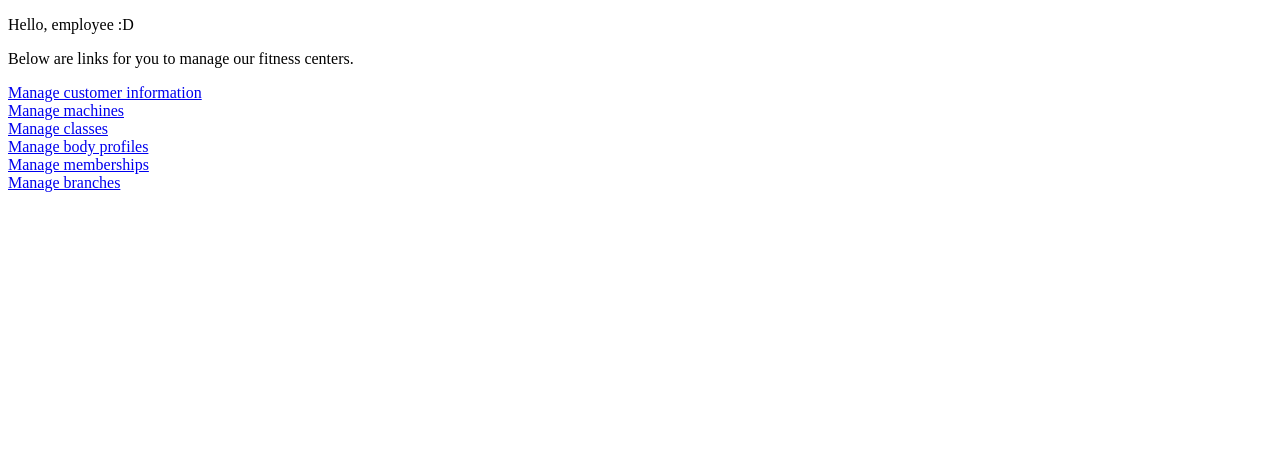
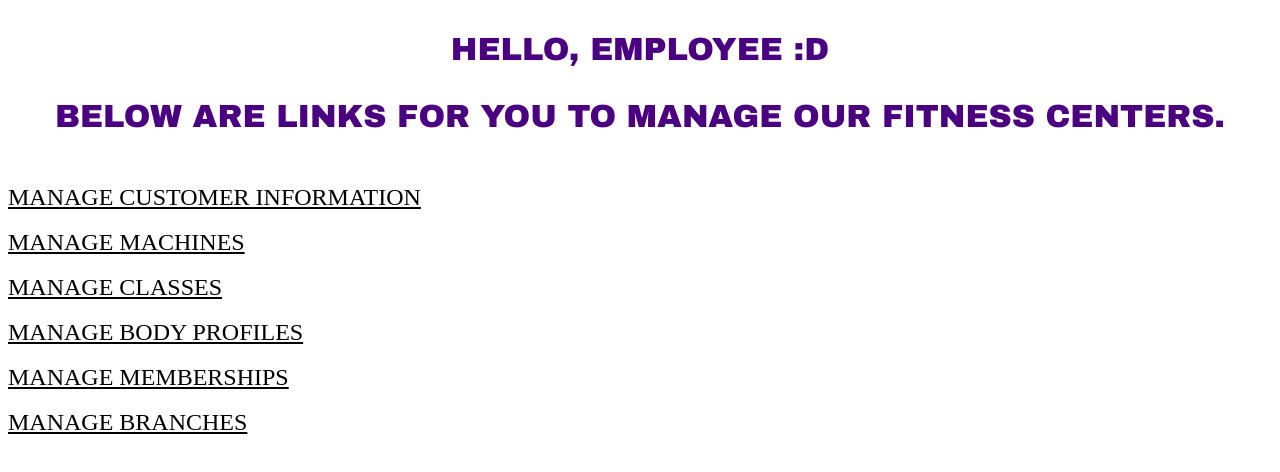
Before and after one commit to jsondoo/FitnessDB, a website: page public/employee.html in a window 1280 px wide. Drawn offline with Linux system fonts and the light colour scheme.

Commit message:
change style

```diff
--- a/public/employee.html
+++ b/public/employee.html
@@ -7,16 +7,46 @@
 <body>
     <p>Hello, employee :D</p>
     <p>Below are links for you to manage our fitness centers.</p>
+    <br>
     <a href="./customerhub">Manage customer information</a>
+    <br>
     <br>
     <a href="./machine">Manage machines</a>
     <br>
+    <br>
     <a href="./class">Manage classes</a>
+    <br>
     <br>
     <a href="./bodyprofile">Manage body profiles</a>
     <br>
+    <br>
     <a href="./membership">Manage memberships</a>
+    <br>
     <br>
     <a href="./branch">Manage branches</a>
 </body>
+<style>
+    p {
+        font-family: "Arial Black";
+        color: indigo;
+        font-size: 200%;
+        text-align: center;
+        text-transform: uppercase;
+    }
+    a:link {
+        color: black;
+        font-family: "Bookman Old Style";
+        background-color: transparent;
+        font-size: 150%;
+        text-transform: uppercase;
+    }
+    a:hover {
+        background-color: gold;
+        cursor: pointer;
+    }
+    a:active {
+        box-shadow: none;
+        top: 5px;
+    }
+</style>
 </html>
```
Also changed, not shown: public/index.html (+20 -3 lines).
